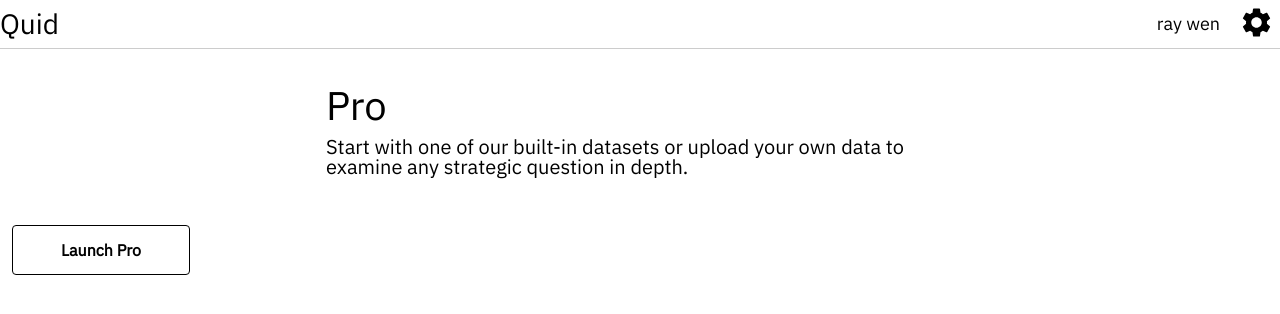
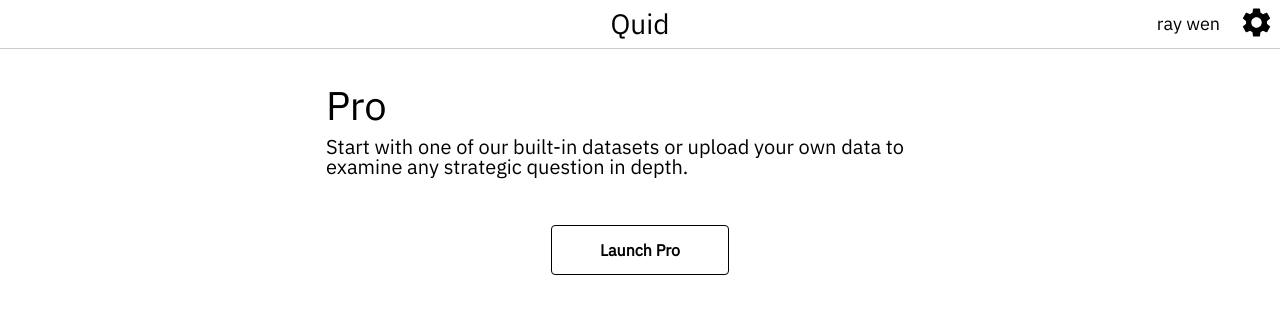
Before and after one commit to expectNothin9/rrtk, a React (Create React App) app: page / in a window 1280 px wide. Shown: the top 314 px of the page. Built offline with nearby package versions, Linux system fonts and the light colour scheme; the HTML template or start-up script is replaced by a standard one.

Commit message:
fix: re-style for remove App.css

```diff
--- a/src/components/LandingEntrance.js
+++ b/src/components/LandingEntrance.js
@@ -29,6 +29,7 @@
 
 const StyledLink = styled(Link)`
   display: inline-block;
+  margin: 0 auto;
   color: #000;
   font-weight: bold;
   text-decoration: none;
@@ -38,6 +39,8 @@
 `
 
 const StyledLandingEntrance = styled.section`
+  display: flex;
+  flex-direction: column;
   padding: 36px 12px;
 `
 const LandingEntrance = () => (
--- a/src/components/ProjectsList.js
+++ b/src/components/ProjectsList.js
@@ -75,6 +75,7 @@
       border-radius: 50%;
       background-color: #ccc;
       line-height: 36px;
+      text-align: center;
     }
     .project-deletion {
       flex-basis: 48px;
--- a/src/components/UniHeader.js
+++ b/src/components/UniHeader.js
@@ -5,6 +5,8 @@
 import { Link } from 'react-router-dom'
 
 const StyledLogo = styled.p`
+  display: inline-block;
+  margin: 0 auto;
   height: 48px;
   font-size: 28px;
   line-height: 48px;
@@ -61,6 +63,7 @@
   position: relative;
   border-bottom: 1px solid #ccc;
   height: 48px;
+  display: flex;
 `
 
 const UniHeader = () => {
```
